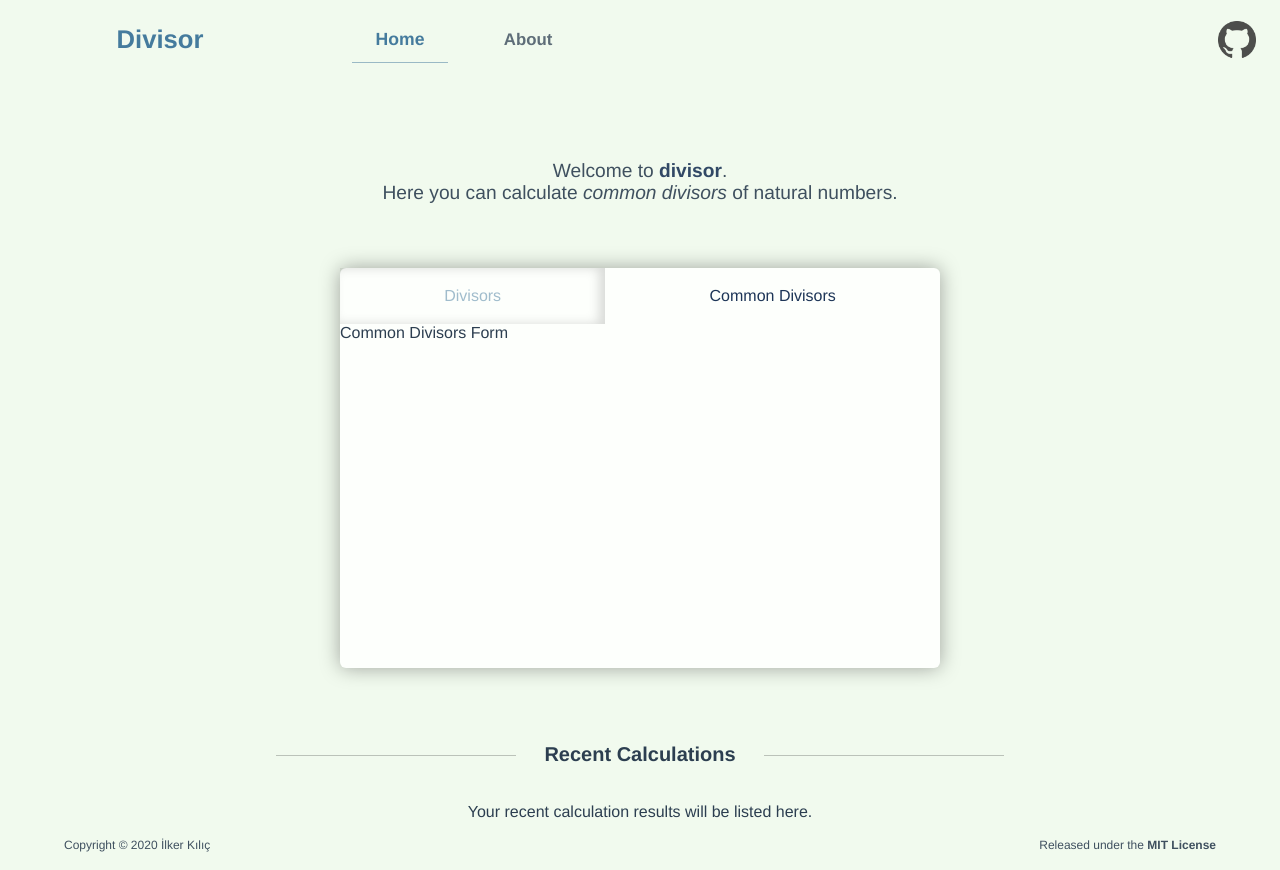
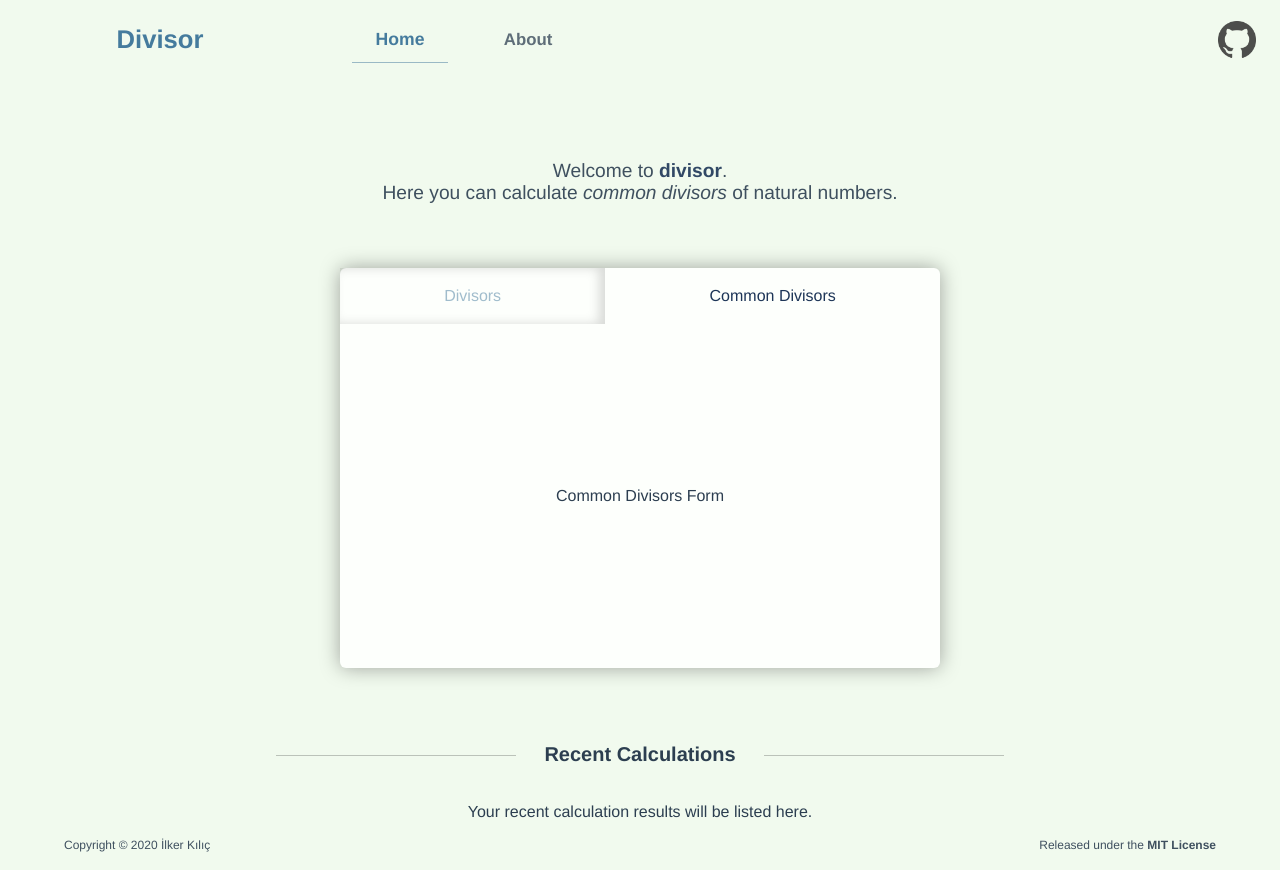
Before and after one commit to ilkrklc/divisor-client, a Vue app: page / in a window 1280 px wide. Both pictures are taken after a click on the button "Common Divisors". Built offline with nearby package versions, Linux system fonts and the light colour scheme.

Commit message:
Update calculator form display logic

```diff
--- a/src/components/Calculator.vue
+++ b/src/components/Calculator.vue
@@ -24,7 +24,7 @@
     </div>
     <div class="calculator-content">
       <divisors-form v-if="activeTabName === 'divisors'" />
-      <div v-else>Common Divisors Form</div>
+      <common-divisors-form v-else />
     </div>
   </div>
 </template>
@@ -33,12 +33,13 @@
 import { defineComponent, ref } from 'vue';
 
 import { useStore } from '@/hooks/useStore';
+import { GreetingActionTypes } from '@/store/modules/greeting/greeting.actions';
 
 import DivisorsForm from './DivisorsForm.vue';
-import { GreetingActionTypes } from '@/store/modules/greeting/greeting.actions';
+import CommonDivisorsForm from './CommonDivisorsForm.vue';
 
 export default defineComponent({
-  components: { DivisorsForm },
+  components: { DivisorsForm, CommonDivisorsForm },
   setup() {
     const store = useStore();
 
```
